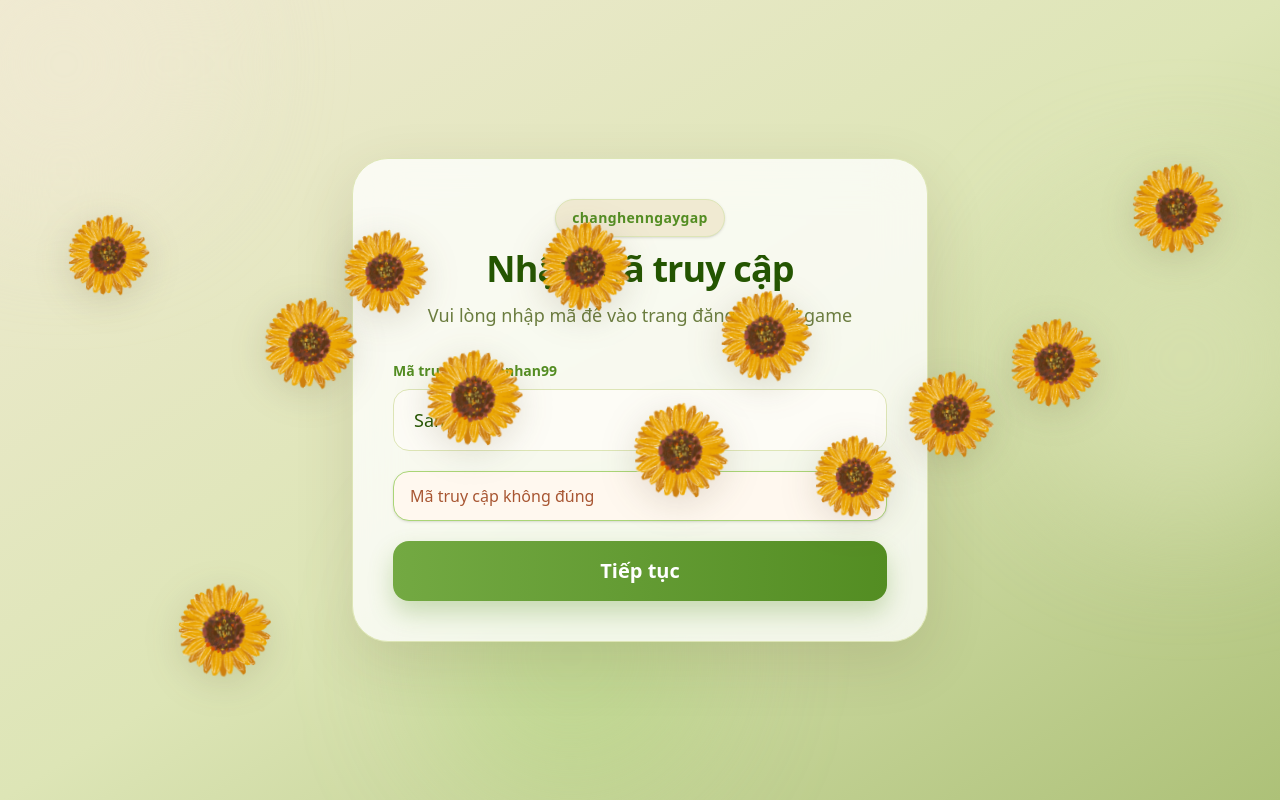
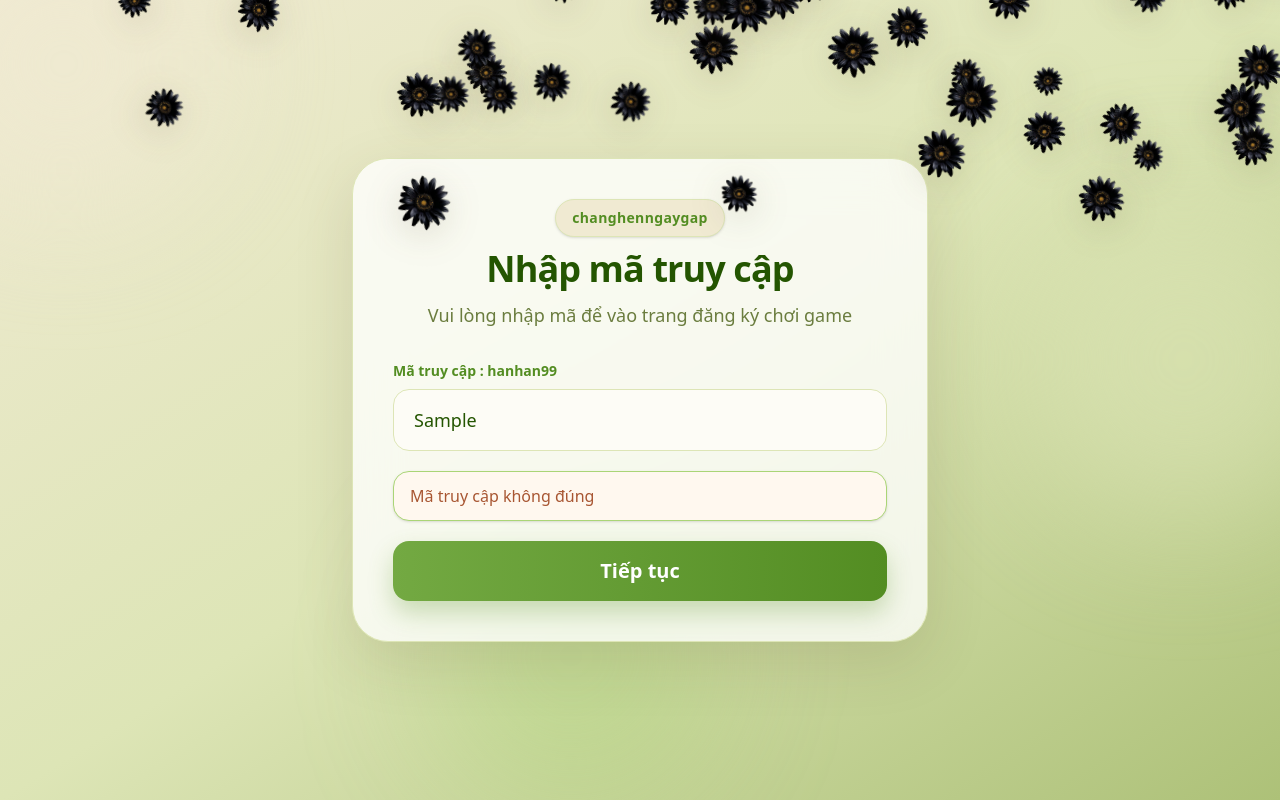
Before and after one commit to anhien9318/JIANGHENG, a Next.js app: page / in a window 1280 px wide. Both pictures are taken after typing "Sample" into the empty fields and a click on the button "Tiếp tục". Built offline with nearby package versions, Linux system fonts and the light colour scheme.

Commit message:
fix flower

```diff
--- a/app/game/page.tsx
+++ b/app/game/page.tsx
@@ -122,7 +122,7 @@ export default function GamePage() {
                 changhenngaygap
               </div>
               <h1 className="text-2xl font-extrabold text-[#245501] sm:text-3xl">
-                Crossword Game
+                Thi học giữa học kì II
               </h1>
               <p className="mt-1 text-sm text-[#538d22] sm:text-base">
                 Chạm vào ô hoặc chọn câu hỏi để điền đáp án
--- a/app/page.tsx
+++ b/app/page.tsx
@@ -11,6 +11,9 @@ type FlowerItem = {
   delay: number;
   duration: number;
   size: number;
+  drift: number;
+  rotateStart: number;
+  rotateEnd: number;
 };
 
 type CarrotItem = {
@@ -35,14 +38,17 @@ export default function AccessPage() {
   const wolfReachedEnd = progress >= 100;
 
 const flowers = useMemo<FlowerItem[]>(() => {
-    const count = 12;
+  const count = 40;
 
   return Array.from({ length: count }, (_, i) => ({
     id: i,
-      left: 5 + i * (90 / count) + (Math.random() * 3 - 1.5),
-      delay: Math.random() * 1.4,
-      duration: 3.4 + Math.random() * 1.2,
-      size: 85 + Math.random() * 25,
+    left: Math.random() * 100,
+    delay: Math.random() * 2,
+    duration: 6 + Math.random() * 3,
+    size: 32 + Math.random() * 28,
+    drift: -30 + Math.random() * 60,
+    rotateStart: -25 + Math.random() * 50,
+    rotateEnd: -180 + Math.random() * 360,
   }));
 }, [showFlowerRain]);
 
@@ -65,7 +71,7 @@ export default function AccessPage() {
 
     setTimeout(() => {
       setShowFlowerRain(false);
-      }, 4200);
+    }, 19000);
   }, 50);
 }
 
@@ -101,7 +107,6 @@ export default function AccessPage() {
 
         localStorage.setItem("access_granted", "true");
 
-      // đứng lại 5 giây
         setTimeout(() => {
           router.push("/register");
         }, 2000);
@@ -143,14 +148,19 @@ export default function AccessPage() {
             <div
               key={flower.id}
               className="flower-wrap"
-              style={{
+              style={
+                {
                   left: `${flower.left}%`,
                   animationDelay: `${flower.delay}s`,
                   animationDuration: `${flower.duration}s`,
                   width: `${flower.size}px`,
-              }}
+                  "--drift": `${flower.drift}px`,
+                  "--rotate-start": `${flower.rotateStart}deg`,
+                  "--rotate-end": `${flower.rotateEnd}deg`,
+                } as React.CSSProperties
+              }
             >
-              <img src="/flower.gif" alt="flower" className="flower-img" />
+              <img src="/flower.png" alt="flower" className="flower-img" />
             </div>
           ))}
         </div>
@@ -242,17 +252,15 @@ export default function AccessPage() {
             <h2 className="unlock-title mt-4 sm:mt-6 mb-6 sm:mb-8 text-center text-xl sm:text-3xl font-extrabold text-white px-4">
               Phái Ân, bé iu của anh tới ngay nè!!!
             </h2>
+
             <div className="relative w-[94vw] max-w-[1400px] h-[220px] sm:h-[280px] md:h-[320px] lg:h-[360px]">
-  {/* TRACK + WOLF */}
               <div className="absolute left-[4%] right-[14%] top-1/2 -translate-y-1/2">
                 <div className="relative h-12 sm:h-14 md:h-16 rounded-full bg-white/20 shadow-inner overflow-visible">
-      {/* PROGRESS */}
                   <div
                     className="h-full rounded-full bg-gradient-to-r from-[#c7ea8e] via-[#8fcf49] to-[#538d22] transition-all duration-200 unlock-progress-glow"
                     style={{ width: `${progress}%` }}
                   />
 
-      {/* WOLF */}
                   <div
                     className="absolute top-1/2 z-[3] transition-all duration-200"
                     style={{
@@ -273,7 +281,6 @@ export default function AccessPage() {
                 </div>
               </div>
 
-  {/* RABBIT */}
               <div
                 className="absolute right-[3%] top-1/2 z-[2] rabbit-bounce"
                 style={{ transform: "translateY(-50%)" }}
@@ -285,7 +292,6 @@ export default function AccessPage() {
                 />
               </div>
 
-  {/* SPARKLE */}
               {progress >= 85 && (
                 <div className="absolute right-[8%] sm:right-[9%] top-[32%] pointer-events-none z-[4]">
                   <div className="sparkle sparkle-1">✨</div>
@@ -295,8 +301,6 @@ export default function AccessPage() {
               )}
             </div>
 
-
-
             <div className="mt-[-6px] sm:mt-[-12px] text-center">
               <p className="text-2xl sm:text-3xl font-extrabold text-white drop-shadow-md">
                 {Math.round(progress)}%
@@ -305,7 +309,6 @@ export default function AccessPage() {
                 Chuẩn bị chuyển sang trang đăng ký
               </p>
             </div>
-
           </div>
         </div>
       )}
@@ -313,7 +316,7 @@ export default function AccessPage() {
       <style jsx>{`
 .flower-wrap {
   position: absolute;
-          top: -140px;
+  top: -80px;
   animation: flowerFall linear forwards;
   will-change: transform, opacity;
 }
@@ -348,20 +351,22 @@ export default function AccessPage() {
 
 @keyframes flowerFall {
   0% {
-            transform: translateY(0) translateX(0) scale(0.92) rotate(0deg);
+    transform: translateY(-12vh) translateX(0) scale(0.95)
+      rotate(var(--rotate-start));
     opacity: 0;
   }
-          12% {
+  10% {
     opacity: 1;
   }
   50% {
-            transform: translateY(55vh) translateX(-12px) scale(1) rotate(8deg);
+    transform: translateY(45vh) translateX(calc(var(--drift) * 0.5))
+      scale(1) rotate(calc((var(--rotate-start) + var(--rotate-end)) / 2));
     opacity: 1;
   }
   100% {
-            transform: translateY(120vh) translateX(12px) scale(1.04)
-              rotate(-8deg);
-            opacity: 1;
+    transform: translateY(120vh) translateX(var(--drift)) scale(1.05)
+      rotate(var(--rotate-end));
+    opacity: 0.95;
   }
 }
 
--- a/components/CrosswordGrid.tsx
+++ b/components/CrosswordGrid.tsx
@@ -299,9 +299,9 @@ export default function CrosswordGrid({
                     className={`h-8 w-8 rounded-[8px] border-[2px] text-center text-[13px] font-black uppercase outline-none transition xs:h-9 xs:w-9 xs:text-sm sm:h-10 sm:w-10 sm:rounded-[9px] sm:text-base md:h-11 md:w-11 md:rounded-[10px] md:border-[2.5px] md:text-base lg:h-12 lg:w-12 lg:text-lg ${
                       isActive
                         ? "border-[#4f7f1d] bg-[#edf7cf] text-[#1f3f00] shadow-[0_0_0_2px_rgba(170,213,118,0.35)]"
-                        : isInActiveWord
-                        ? "border-[#90b84f] bg-[#f7fbe9] text-[#245501]"
-                        : "border-[#7ea63e] bg-white text-[#245501]"
+                      : isInActiveWord
+                        ? "border-[#b7d78a] bg-[#f7fbe9] text-[#245501]"
+                        : "border-[#cfe6a8] bg-white text-[#245501]"
                     }`}
                     inputMode="text"
                     autoComplete="off"
```
Also changed, not shown: public/flower.gif (deleted). Lines whose indentation alone changed are shown as unchanged.
